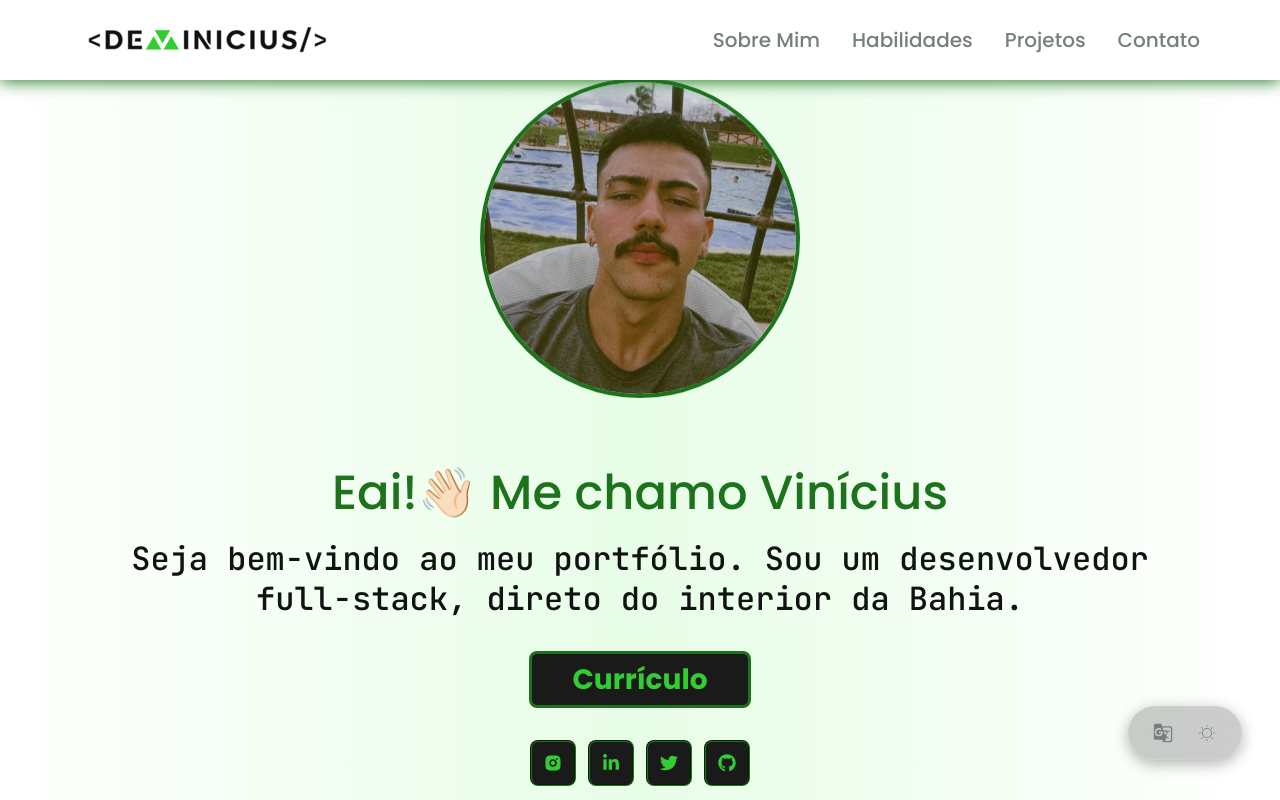
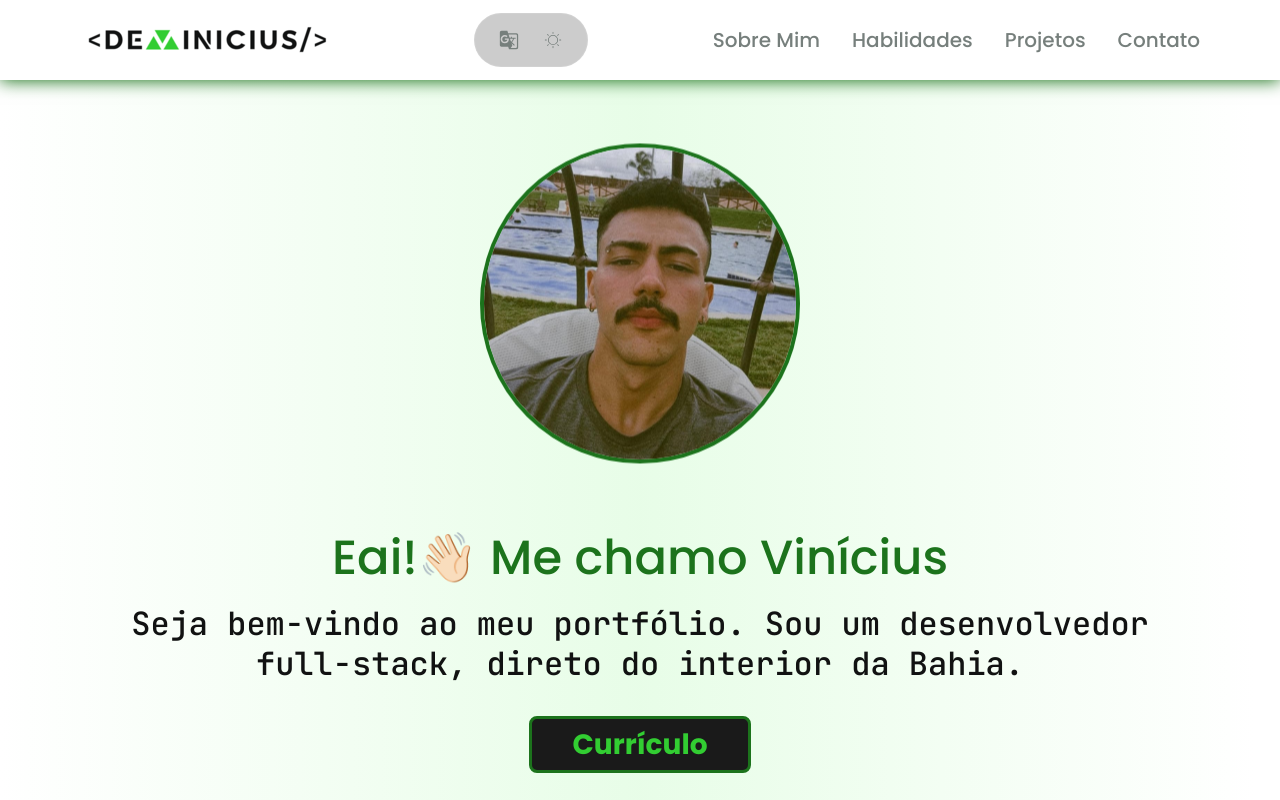
Before and after one commit to viniciussis/My_Portfolio, a React (Vite) app: page / in a window 1280 px wide. Shown: the top 800 px of the page. Built offline with nearby package versions, Linux system fonts and the light colour scheme; no server answers.

Commit message:
style(UI): add neon effect, integrate action pill into header, translate project errors, improve app flex layout

```diff
--- a/src/components/Actions/Actions.scss
+++ b/src/components/Actions/Actions.scss
@@ -1,9 +1,11 @@
 .actions {
-  position: fixed;
-  bottom: 2rem;
-  right: 2vw;
+  position: absolute;
+  right: 5rem;
+  top: 50%;
+  transform: translateY(-50%);
   display: flex;
   flex-direction: row;
+  align-items: center;
   gap: 0.5rem;
   z-index: 10;
 
@@ -14,15 +16,18 @@
   -webkit-backdrop-filter: blur(8px);
   border: 1px solid rgba(255, 255, 255, 0.1);
   border-radius: 2rem;
-  padding: 0.5rem 1rem;
-  box-shadow: 0 4px 15px rgba(0, 0, 0, 0.3);
+  padding: 0.25rem 0.5rem;
 
   @include mixins.for-size(tablet) {
-    right: 3vw;
-    bottom: 2.5rem;
+    right: 5.5rem;
   }
 
-  @include mixins.for-size(desktop-md) {
-    right: 4vw;
+  @include mixins.for-size(desktop) {
+    position: relative;
+    right: auto;
+    top: auto;
+    transform: none;
+    margin-right: -1rem;
+    padding: 0.5rem 1rem;
   }
 }
--- a/src/components/Default/Default.scss
+++ b/src/components/Default/Default.scss
@@ -16,3 +16,15 @@
 .slideOut {
   transform-origin: bottom;
 }
+
+.app-layout {
+  display: flex;
+  flex-direction: column;
+  min-height: 100vh;
+}
+
+.app-content {
+  flex: 1;
+  display: flex;
+  flex-direction: column;
+}
--- a/src/components/Default/index.tsx
+++ b/src/components/Default/index.tsx
@@ -2,17 +2,17 @@ import { Outlet } from 'react-router-dom'
 import { motion } from 'framer-motion'
 
 import { slideIn, slideOut } from '@/shared/animations/motionVariants'
-import Actions from '../Actions'
 import Header from '../Header'
 import Footer from '../Footer'
 import './Default.scss'
 
 const Default = () => {
   return (
-    <>
+    <div className="app-layout">
       <Header />
-      <Actions />
-      <Outlet />
+      <div className="app-content">
+        <Outlet />
+      </div>
       <Footer />
       <motion.div
         className="slideIn"
@@ -28,7 +28,7 @@ const Default = () => {
         animate="animate"
         exit="exit"
       />
-    </>
+    </div>
   )
 }
 
--- a/src/components/Header/index.tsx
+++ b/src/components/Header/index.tsx
@@ -1,6 +1,7 @@
 import useTheme from '@/context/useTheme'
 import MenuDesktop from './MenuDesktop'
 import MenuMobile from './MenuMobile'
+import Actions from '../Actions'
 import './Header.scss'
 import { Link } from 'react-router-dom'
 
@@ -29,6 +30,7 @@ const Header = () => {
           alt="logo"
         />
       </Link>
+      <Actions />
       <MenuMobile />
       <MenuDesktop />
     </header>
--- a/src/pages/Contact/Contact.scss
+++ b/src/pages/Contact/Contact.scss
@@ -4,7 +4,7 @@
   justify-content: center;
   align-items: center;
   position: relative;
-  height: calc(100vh - 10vh);
+  flex: 1;
   overflow: hidden;
   display: flex;
   gap: 1.5rem;
--- a/src/pages/Home/Home.scss
+++ b/src/pages/Home/Home.scss
@@ -7,7 +7,7 @@
 .home {
   flex-direction: column;
   padding: 2rem;
-  height: calc(100vh - 10vh);
+  flex: 1;
   display: flex;
   justify-content: center;
   align-items: center;
--- a/src/pages/Projects/index.tsx
+++ b/src/pages/Projects/index.tsx
@@ -71,13 +71,12 @@ const Projects = () => {
   if (!Array.isArray(data)) {
     return (
       <main className="projects projects--error-state">
-        <h1 className="projects__title">{t('headerMenu.3')}</h1>
         <div className="projects__error">
           <FaExclamationTriangle size={48} className="projects__error-icon" />
-          <h2 className="projects__error-title">Projetos Indisponíveis</h2>
-          <p className="projects__error-text">Os projetos não puderam ser carregados no momento.</p>
+          <h2 className="projects__error-title">{t('projectPage.errorTitle')}</h2>
+          <p className="projects__error-text">{t('projectPage.errorText')}</p>
           <div className="projects__error-tip">
-            <p><strong>Dica:</strong> Se estiver rodando localmente, certifique-se de iniciar o projeto usando <br /><code>pnpm dev:api</code> para que a API local (json-server) funcione corretamente.</p>
+            <p><strong>Dica / Tip:</strong><br />{t('projectPage.errorTip')}</p>
           </div>
         </div>
       </main>
--- a/src/translations/en/global.json
+++ b/src/translations/en/global.json
@@ -155,6 +155,9 @@
     "viewOn": "View more projects on",
     "github": "GitHub",
     "labTitle": "The Lab (Experiments)",
-    "spotlight": "Spotlight"
+    "spotlight": "Spotlight",
+    "errorTitle": "Projects Unavailable",
+    "errorText": "The projects could not be loaded at this time.",
+    "errorTip": "Tip: If running locally, make sure to start the project using pnpm dev:api so the local API (json-server) works correctly."
   }
 }
--- a/src/translations/pt/global.json
+++ b/src/translations/pt/global.json
@@ -155,6 +155,9 @@
     "viewOn": "Ver mais projetos no",
     "github": "GitHub",
     "labTitle": "O Laboratório (Experimentos)",
-    "spotlight": "Destaques"
+    "spotlight": "Destaques",
+    "errorTitle": "Projetos Indisponíveis",
+    "errorText": "Os projetos não puderam ser carregados no momento.",
+    "errorTip": "Dica: Se estiver rodando localmente, certifique-se de iniciar o projeto usando pnpm dev:api para que a API local (json-server) funcione corretamente."
   }
 }
```
